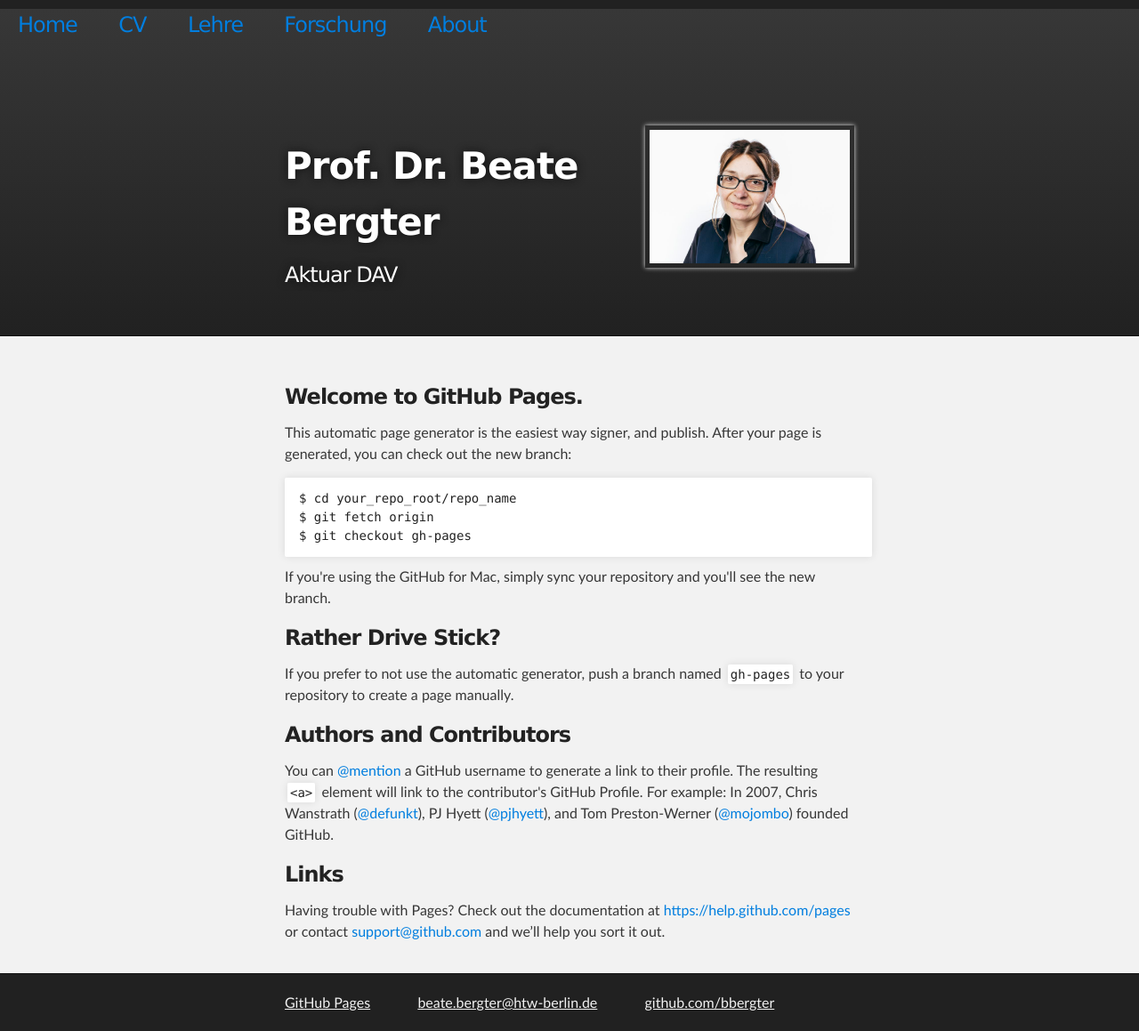
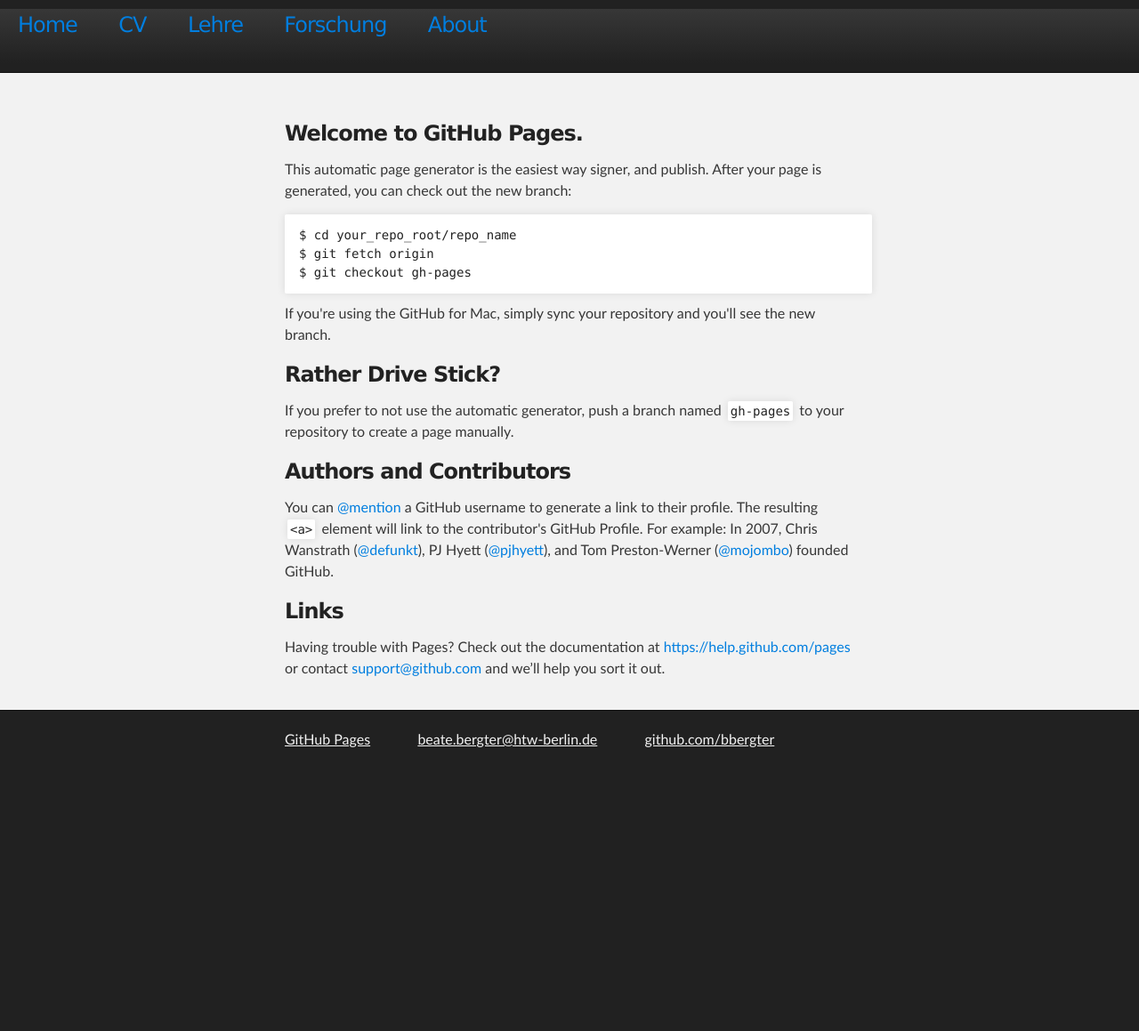
Before and after one commit to bbergter/bbergter, a Jekyll site: the page lehre/index.html, which Jekyll copies as it is, in a window 1280 px wide. Shown: the whole page at 89% size. Built offline with Jekyll 4.4.1, drawn with Linux system fonts in a browser that asks for light colours; after the commit the page ends 900 px from its top, so only the background shows below that.

Commit message:
Update index.html

```diff
--- a/lehre/index.html
+++ b/lehre/index.html
@@ -23,13 +23,7 @@
        	</nav> </h2>
 
 
-        <header class="inner">
 
-
-        <img alt="moi" src="/moi.jpg" height="150" width=auto align="right" hspace="-3" margin-right="-30"> <br>
-
-          <h1 id="project_title">Prof. Dr. Beate Bergter</h1>
-          <h2 id="project_tagline">Aktuar DAV</h2>
         </header>
     </div>
 
```
